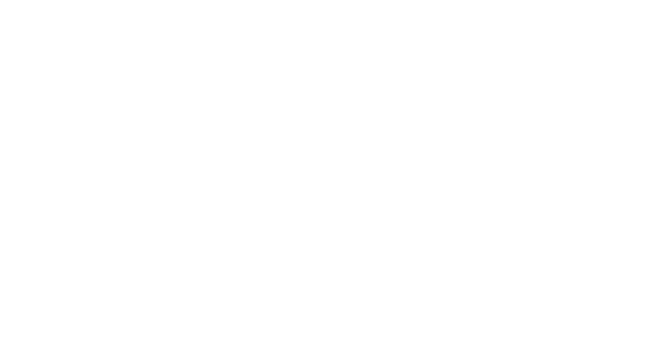
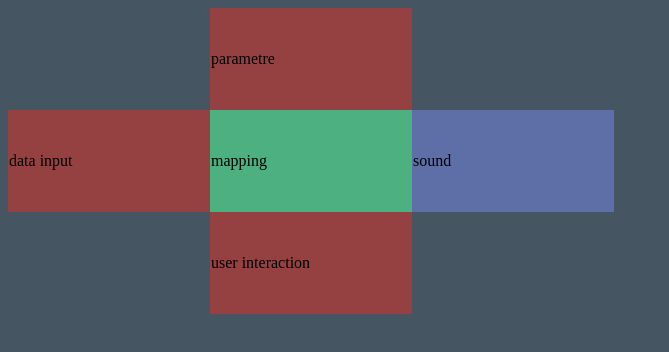
Before and after one commit to afaucheryved/WikiSonifcell, a plain HTML site: page page_carte_zones.html in a window 1280 px wide. Shown: the whole page, without its empty margins (0-669 px from the left). Drawn offline with Linux system fonts and the light colour scheme.

Commit message:
creation de nouveaux fichiers pour carte zones

```diff
--- a/index.html
+++ b/index.html
@@ -6,6 +6,6 @@
     <title>Document</title>
 </head>
 <body>
-    <script src="js/Sonifcell_carte_zones.js"></script>
+
 </body>
 </html>
--- a/js/Sonifcell_carte_zones.js
+++ b/js/Sonifcell_carte_zones.js
@@ -0,0 +1,53 @@
+//creation initiale table vide
+let carte = document.createElement("table");
+carte.style.borderSpacing="0px";
+let l1 = document.createElement("tr"); //3lignes
+let l2 = document.createElement("tr");
+let l3 = document.createElement("tr");
+
+//fonction d'une zone/case
+function Case(txtContent="", couleur="#455561", txtContentHoover=""){ //le dernier paramètre correpoond aux explications qui apparaissent en hoover
+    // si on met rien, c'est une case fantome (pour la structure)
+    let cv = document.createElement("td");
+    cv.style.width = "200px";
+    cv.style.height = "100px";
+    cv.textContent = txtContent;
+    cv.style.backgroundColor = couleur;
+    cv.addEventListener('mouseenter', function() {
+        cv.textContent = txtContentHoover; // si on passe dessus, txt explicatif s'affiche
+    }
+    )
+    cv.addEventListener('mouseleave', function() {
+        cv.textContent = txtContent;
+    }
+    )
+    return cv;
+}
+
+//Creations zones
+let parametre = Case("parametre", "#954141", "exemple exemple exemple");
+let userInteraction = Case("user interaction", "#954141", "exemple exemple exemple");
+let dataInput = Case("data input", "#954141", "exemple exemple exemple");
+let sound = Case("sound", "#5E6FA7", "exemple exemple exemple");
+let mapping = Case("mapping", "#4CB081", "exemple exemple exemple");
+
+// pack :
+l1.appendChild(Case());
+l1.appendChild(parametre);
+l1.appendChild(Case());
+
+l2.appendChild(dataInput);
+l2.appendChild(mapping);
+l2.appendChild(sound);
+
+l3.appendChild(Case());
+l3.appendChild(userInteraction);
+l3.appendChild(Case());
+
+carte.appendChild(l1);
+carte.appendChild(l2);
+carte.appendChild(l3);
+
+//à modifier pour le merge
+document.body.appendChild(carte);
+document.body.style.backgroundColor = "#455561";
--- a/page_carte_zones.html
+++ b/page_carte_zones.html
@@ -0,0 +1,11 @@
+<!DOCTYPE html>
+<html lang="en">
+<head>
+    <meta charset="UTF-8">
+    <meta name="viewport" content="width=device-width, initial-scale=1.0">
+    <title>Document</title>
+</head>
+<body>
+    <script src="js/Sonifcell_carte_zones.js"></script>
+</body>
+</html>
```
